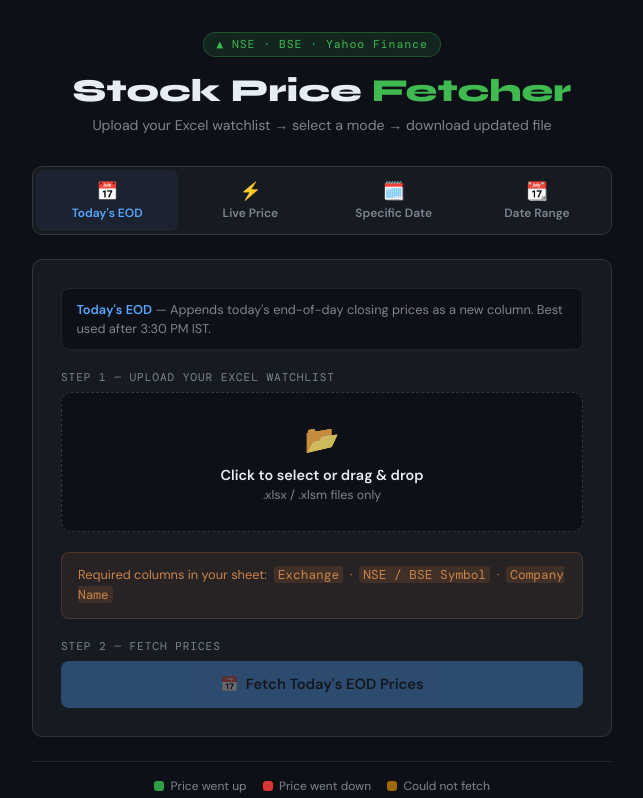
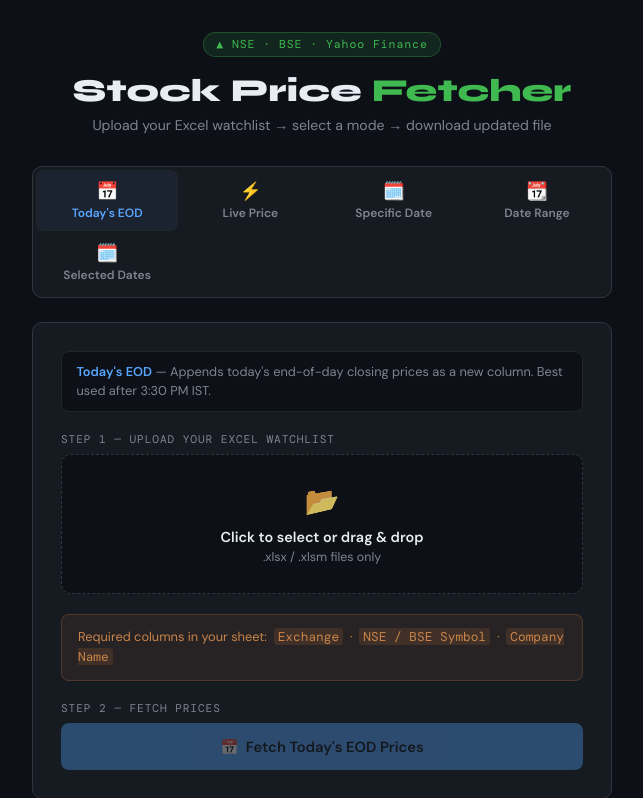
Before and after one commit to ManojKumarBhagavatula/stock-eod-appender, a Python web app: template templates/index.html in a window 1280 px wide. Shown: the top 798 px of the page, without its empty margins (318-961 px from the left). Run offline with Jinja, Linux system fonts and the light colour scheme; the template is opened without the code that fills it, so the values that code supplies are empty.

Commit message:
Add multi-select specific date fetching

```diff
--- a/templates/index.html
+++ b/templates/index.html
@@ -31,6 +31,9 @@
     </button>
     <button class="tab-btn t3" onclick="switchTab(3)">
       <span class="tab-icon">📆</span>Date Range
+    </button>
+    <button class="tab-btn t4" onclick="switchTab(4)">
+      <span class="tab-icon">🗓️</span>Selected Dates
     </button>
   </div>
 
@@ -70,6 +73,22 @@
             <div class="weekend-warn" id="singleWarn">⚠ Weekend selected — markets are closed</div>
           </div>
         </div>
+      </div>
+
+      <!-- Mode 5: multiple independent dates -->
+      <div id="selectedDatesWrap" style="display:none;">
+        <div class="label">Step 1.5 — Add individual dates (max 30)</div>
+        <div class="date-row">
+          <div class="date-group">
+            <label>Choose a date</label>
+            <input type="date" id="additionalDate" max="" />
+          </div>
+          <div class="date-group" style="display:flex; align-items:end;">
+            <button type="button" class="btn-add-date" id="addDateBtn">＋ Add date</button>
+          </div>
+        </div>
+        <div class="selected-date-list" id="selectedDateList"><span class="selected-date-empty">No dates added yet.</span></div>
+        <div class="weekend-warn" style="display:block; margin:0.5rem 0 1.1rem;">Choose non-consecutive dates independently. Weekends and future dates are not allowed.</div>
       </div>
 
       <!-- Mode 3: date range -->
```
